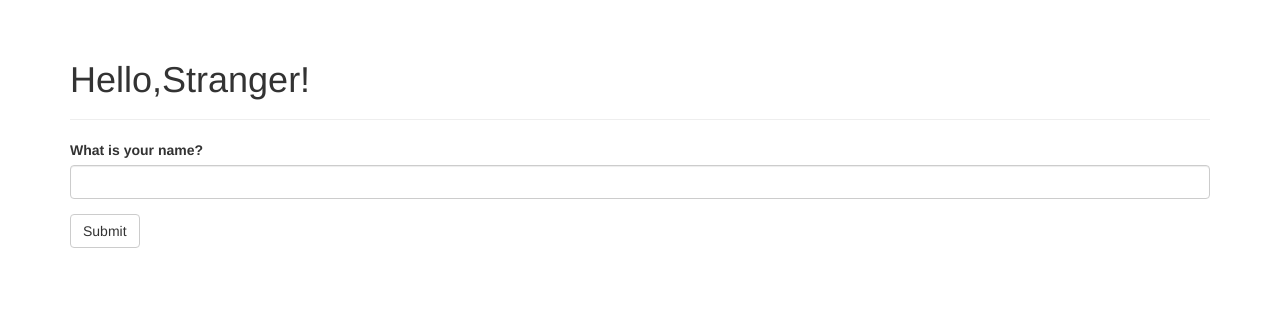
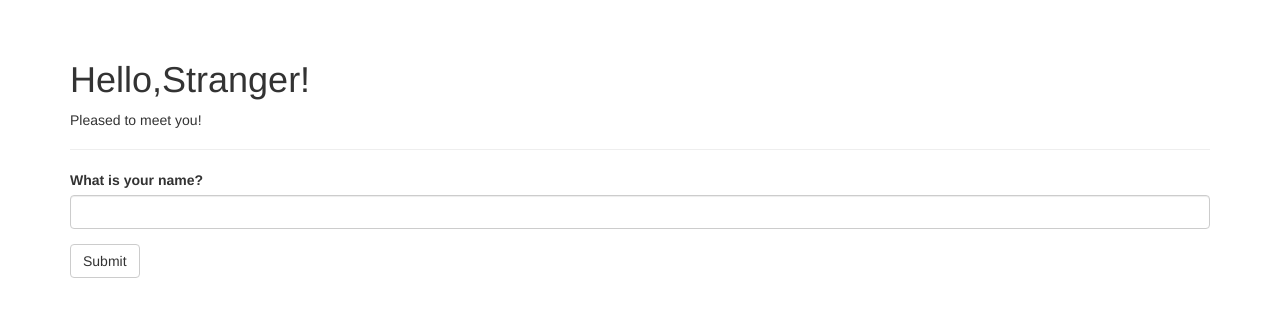
Before and after one commit to sishuiyibai/myflaskapp, a Flask app: page / in a window 1280 px wide. Shown: the part 52-369 px from the top of the page. Run offline with Flask 2, Linux system fonts and the light colour scheme; some libraries are stand-ins or nearby versions.

Commit message:
增添表单功能,根据表单提交的用户名识别新旧用户，显示不同的欢迎信息。

```diff
--- a/templates/index.html
+++ b/templates/index.html
@@ -6,6 +6,11 @@
 {% block page_content %}
     <div class="page-header">
     <h1>Hello,{% if name %}{{ name }}{% else %}Stranger{% endif %}!</h1>
+    {% if not known %}
+    <p>Pleased to meet you!</p>
+    {% else %}
+    <p>Happy to see you again!</p>
+    {% endif %}
     </div>
     {{ wtf.quick_form(form) }}
 {% endblock %}
```
